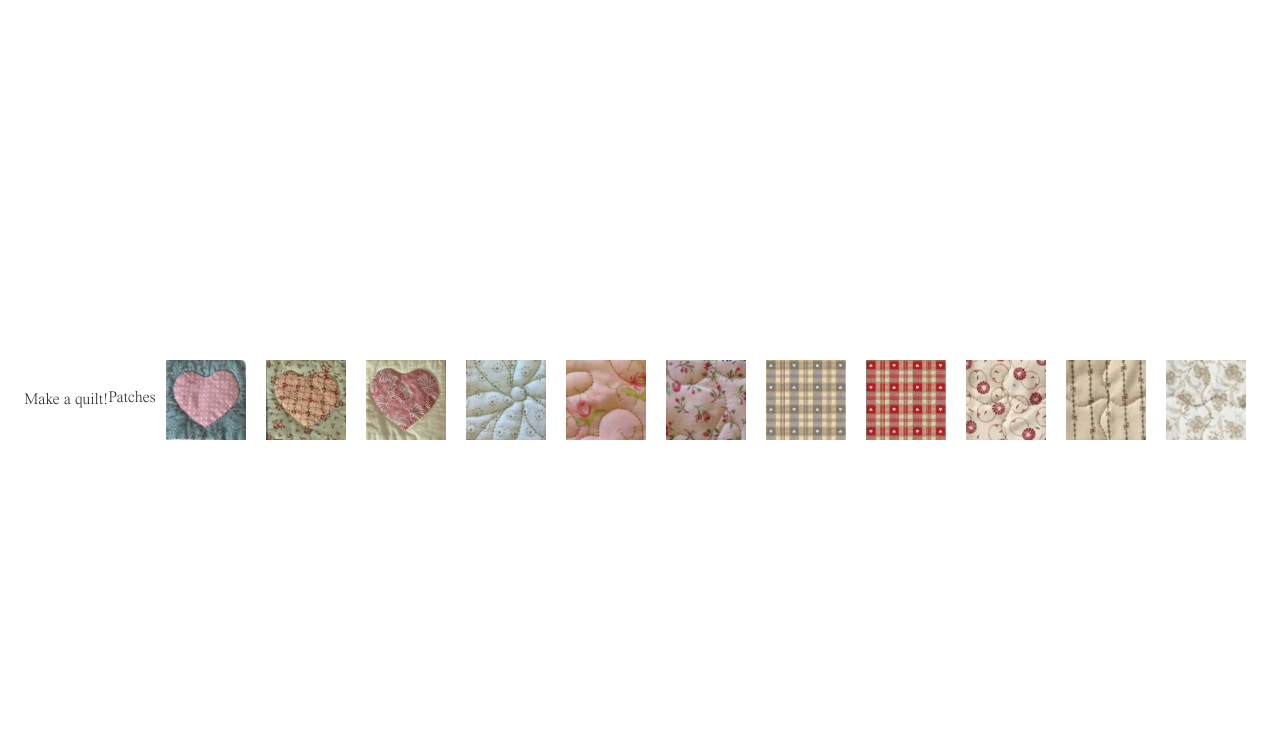
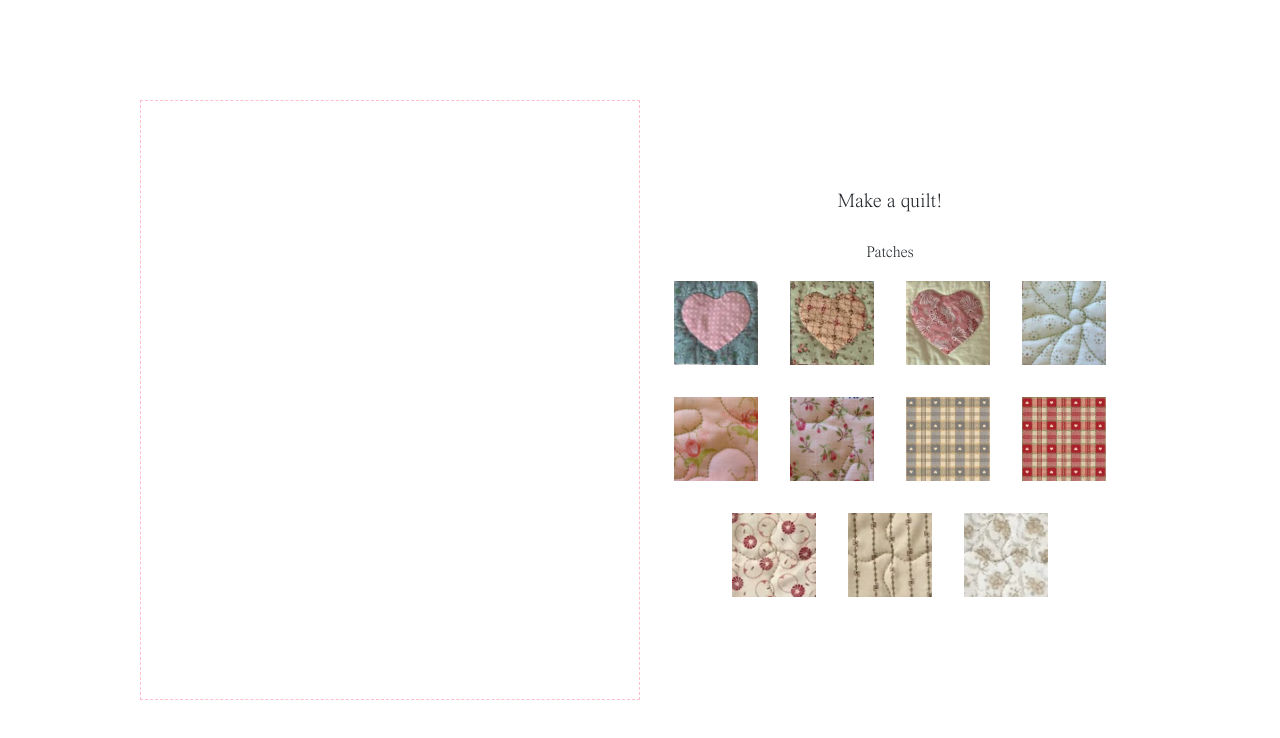
Before and after one commit to ashlxyzhang/ashs_wrld, a React (Vite) app: page /advent/13 in a window 1280 px wide. Shown: the top 738 px of the page. Built offline with nearby package versions, Linux system fonts and the light colour scheme.

Commit message:
quilting <3

```diff
--- a/src/components/Advent/Thirteen.tsx
+++ b/src/components/Advent/Thirteen.tsx
@@ -1,22 +1,40 @@
-import React from "react";
+import React, { useState } from "react";
 import "../../styling/Quilt.css";
 
 const Thirteen = () => {
-  const patches = ["patch1"];
+  const [patches, setPatches] = useState<number[]>([]);
+
+  const handleClick = (patch: number) => {
+    setPatches((prev) => [...prev, patch]);
+  };
+
   return (
     <div className="d-flex vh-100 justify-content-center align-items-center">
+      <div className="quilt d-flex flex-wrap justify-content-start align-items-center">
+        <div className="quilt-border quilt"></div>
+        {patches.map((patch, index) => (
+          <div key={index}>
+            <img className="patch" src={`/Advent/quilt/patch${patch}.png`} />
+          </div>
+        ))}
+      </div>
+      <div className="d-flex flex-column justify-content-center align-items-center">
+        <span className="mb-4" style={{ fontSize: 20 }}>
           Make a quilt!
-      <div>
+        </span>
         <span>Patches</span>
+        <div className="d-flex flex-wrap container justify-content-center align-items-center">
           {Array.from({ length: 11 }, (_, index) => 1 + index).map(
             (patch, index) => (
               <img
-              className="patch"
+                className="patch m-2 p-2"
                 src={`/Advent/quilt/patch${patch}.png`}
                 key={index}
+                onClick={() => handleClick(patch)}
               />
             )
           )}
+        </div>
       </div>
     </div>
   );
--- a/src/components/Advent/Twelve.tsx
+++ b/src/components/Advent/Twelve.tsx
@@ -1,4 +1,4 @@
-import { useEffect, useState } from "react";
+import { useState } from "react";
 import chroma from "chroma-js";
 import Popup from "reactjs-popup";
 import "reactjs-popup/dist/index.css";
--- a/src/styling/Quilt.css
+++ b/src/styling/Quilt.css
@@ -1,5 +1,24 @@
 .patch {
     width: 100px;
     height: 100px;
-    padding: 10px;
 }
+
+.sticker {
+    object-fit: contain;
+    width: 50px;
+}
+
+.container {
+    width: 500px !important;
+}
+
+.quilt {
+    width: 500px !important;
+    height: fit-content;
+}
+
+.quilt-border {
+    border: 1px dashed pink;
+    height: 600px;
+    position: fixed;
+}
```
Also changed, not shown: public/Advent/quilt/sticker1.png (renamed from public/Advent/quilt/bear.png). Lines whose indentation alone changed are shown as unchanged.
